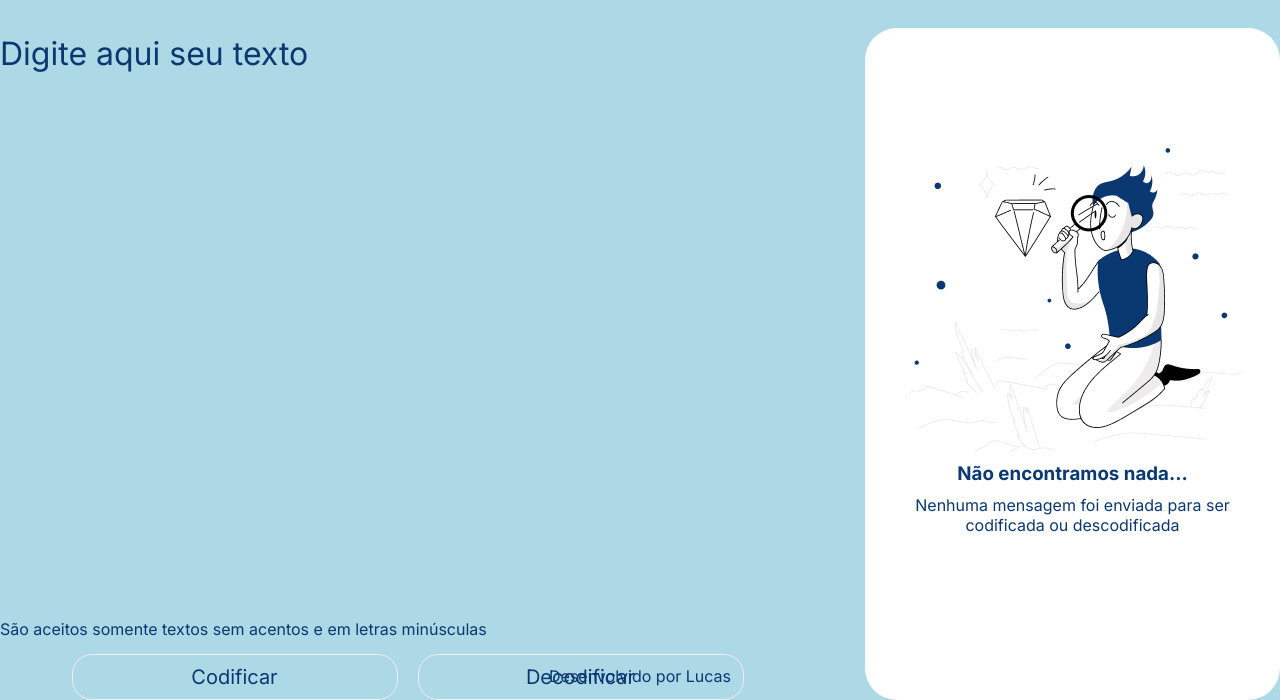
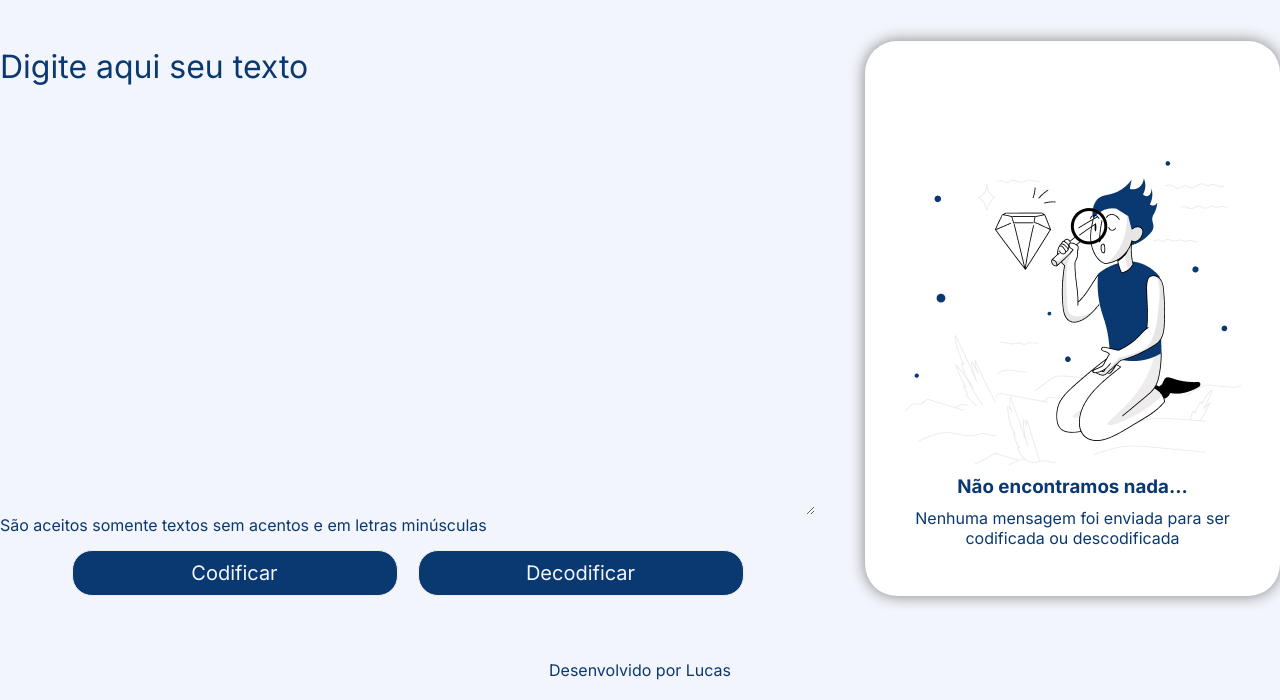
Before and after one commit to LucasdeSRosa/codificador-alura, a plain HTML site: page index.html in a window 1280 px wide. Shown: the part 104-804 px from the top of the page. Drawn offline with Linux system fonts and the light colour scheme.

Commit message:
alteracao de cores e finalizacao

```diff
--- a/index.html
+++ b/index.html
@@ -10,18 +10,18 @@
 </head>
 
 <body>
-    <header>
+    <main>
         <img src="assets/logo-alura.png" alt="logo alura" class="logoAlura">
-    </header>
-    <main>
         <section class="conteudo">
             <div class="conteudo_entrada">
                 <textarea id="textoEntrada" oninput="arrumaLetras(this)" placeholder="Digite aqui seu texto"
-                    class="textoInput" cols="40" rows="15"></textarea>
-                <p>São aceitos somente textos sem acentos e em letras minúsculas</p>
-                <div class="botoesCodifica">
-                    <button onclick="codificaTexto()">Codificar</button>
-                    <button onclick="decodificaTexto()">Decodificar</button>
+                    class="textoInput" cols="40" rows="12"></textarea>
+                <div class="conteudo_entrada_botoes">
+                    <p>São aceitos somente textos sem acentos e em letras minúsculas</p>
+                    <div class="botoesCodifica">
+                        <button onclick="codificaTexto()">Codificar</button>
+                        <button onclick="decodificaTexto()">Decodificar</button>
+                    </div>
                 </div>
             </div>
             <div class="resultado" id="resultado">
--- a/script.js
+++ b/script.js
@@ -87,24 +87,24 @@ function decodificaTexto() {
 	novoTexto.textContent = textoModificado;
 	novoTexto.setAttribute("id", "textoResposta");
 
-	let seila2 = document.getElementById("textoResposta");
-	seila2.parentNode.replaceChild(novoTexto, seila2);
+	let trocaTextoResposta = document.getElementById("textoResposta");
+	trocaTextoResposta.parentNode.replaceChild(novoTexto, trocaTextoResposta);
 
 	var novoBotao = document.createElement("button");
 	novoBotao.textContent = "Copiar Texto";
 	novoBotao.setAttribute("onclick", "copiarTexto()");
 	novoBotao.setAttribute("id", "botaoCopia");
 
-	let seila = document.getElementById("botaoCopia");
-	seila.parentNode.replaceChild(novoBotao, seila);
+	let insereBotaoCopia = document.getElementById("botaoCopia");
+	insereBotaoCopia.parentNode.replaceChild(novoBotao, insereBotaoCopia);
 
 	var novoBotao1 = document.createElement("button");
 	novoBotao1.textContent = "Limpar";
 	novoBotao1.setAttribute("onclick", "resetar()");
 	novoBotao1.setAttribute("id", "botaoReseta");
 
-	let seila3 = document.getElementById("botaoReseta");
-	seila3.parentNode.replaceChild(novoBotao1, seila3);
+	let insereBotaoReseta = document.getElementById("botaoReseta");
+	insereBotaoReseta.parentNode.replaceChild(novoBotao1, insereBotaoReseta);
 
 
 	document.getElementById("imagemResposta").style.display = "none";
--- a/style.css
+++ b/style.css
@@ -1,7 +1,7 @@
 @import url('https://fonts.googleapis.com/css2?family=Inter:ital,opsz,wght@0,14..32,100..900;1,14..32,100..900&display=swap');
 
 :root {
-    --cor--primaria: #ADD8E6;
+    --cor--primaria: #F3F5FC;
     --cor--secundaria: #0a3871;
     --cor--terciaria: #22d4fd;
     --cor--hover: #272727;
@@ -31,11 +31,14 @@ body {
     display: flex;
     gap: 50px;
     justify-content: center;
+    padding-top: 1%;
+
 }
 
 .conteudo_entrada {
     display: flex;
     flex-direction: column;
+    justify-content:space-between;
 }
 
 #textoEntrada {
@@ -46,7 +49,7 @@ body {
     font-weight: 400;
     font-size: 32px;
     padding-top: 6px;
-    resize: none;
+
 
 }
 
@@ -64,6 +67,12 @@ body {
     box-shadow: none;
 }
 
+.conteudo_entrada_botoes{
+    display: flex;
+    flex-direction: column;
+    margin-bottom: 0px;
+}
+
 .botoesCodifica {
     display: flex;
     justify-content: center;
@@ -75,18 +84,17 @@ button {
     border: groove 1px;
     padding: 10px;
     border-radius: 20px;
-    background-color: #ADD8E6;
-    color: var(--cor--secundaria);
+    background-color: var(--cor--secundaria);
+    color: var(--cor--primaria);
     font-family: "Inter", sans-serif;
     font-weight: 400;
     font-size: 20px;
     margin-top: 15px;
-    width: 40%
+    width: 40%;
 }
 
 .resultado {
     border-radius: 32px;
-    border-color: #0a3871;
     padding: 20px 20px 20px 20px;
     background-color: #ffffff;
     max-width: 400px;
@@ -94,6 +102,7 @@ button {
     display: flex;
     flex-direction: column;
     justify-content: space-around;
+    box-shadow: 0px 0px 15px  grey;
 }
 
 .divSemMensagem {
@@ -111,7 +120,7 @@ button {
     font-weight: 400;
     font-size: 32px;
     height: 100%;
-    max-height: 500px;
+    max-height: 30rem;
     text-overflow: ellipsis;
     overflow: scroll;
     word-break: break-all;
@@ -127,7 +136,7 @@ button {
 footer {
     display: flex;
     justify-content: center;
-    position: absolute;
-    bottom: 10px;
+    padding-bottom: 1%;
     width: 100%;
+    padding-top: 5%;
 }
```
